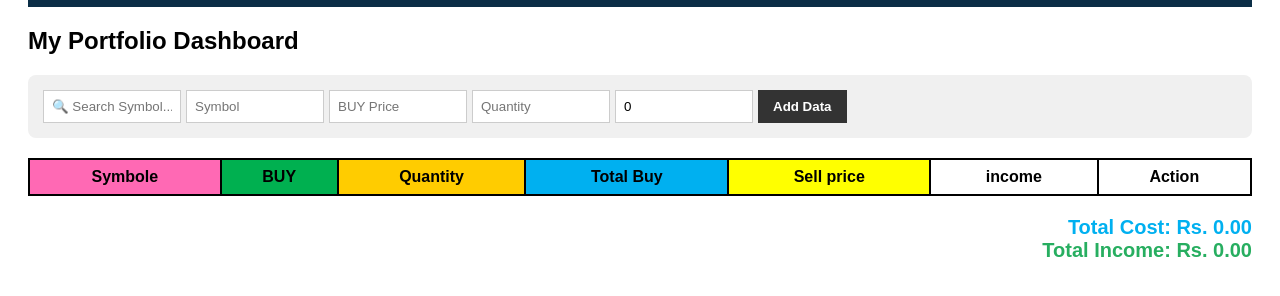
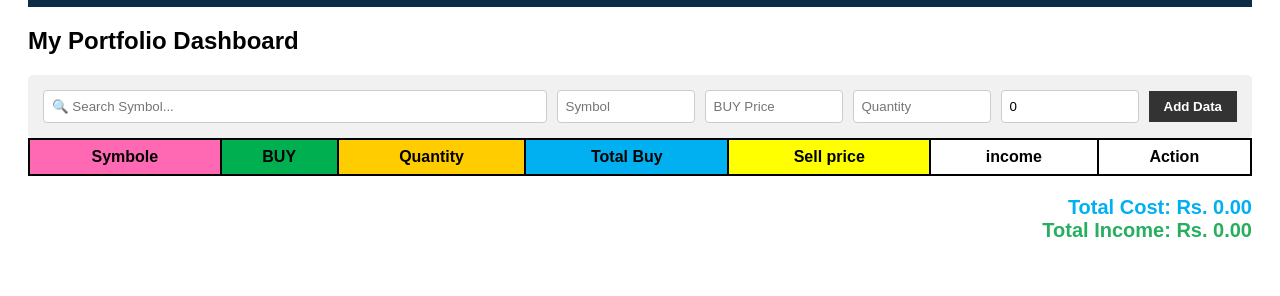
Before and after one commit to BOSSthilina/my-cse-portfolio, a plain HTML site: page index.html in a window 1280 px wide. Shown: the part 80-376 px from the top of the page. Drawn offline with Linux system fonts and the light colour scheme.

Commit message:
Update style.css

```diff
--- a/style.css
+++ b/style.css
@@ -3,17 +3,6 @@ body {
     font-family: Arial, sans-serif;
     padding: 20px;
     background-color: #ffffff;
-}
-
-/* Data ඇතුළත් කරන Form එක */
-.input-form {
-    margin-bottom: 20px;
-    display: flex;
-    gap: 5px;
-    flex-wrap: wrap;
-    background: #f0f0f0;
-    padding: 15px;
-    border-radius: 8px;
 }
 
 input {
@@ -151,3 +140,26 @@ th, td {
 .nav-links li a:hover {
     color: #00b0f0; /* ලා නිල් පාට */
 }
+.input-form {
+    display: flex;
+    flex-wrap: wrap; /* ඉඩ මදි වුණොත් පල්ලෙහාට වැටෙන්න */
+    gap: 10px; /* input අතර පරතරය */
+    background-color: #f1f1f1;
+    padding: 15px;
+    border-radius: 5px;
+    align-items: center;
+}
+
+#searchStock {
+    flex: 1; /* ඉතුරු වෙලා තියෙන හිස් ඉඩ ඔක්කොම මේකට ගන්නවා */
+    min-width: 150px;
+    padding: 8px;
+    border: 1px solid #ccc;
+    border-radius: 4px;
+}
+
+.input-form input {
+    padding: 8px;
+    border: 1px solid #ccc;
+    border-radius: 4px;
+}
```
